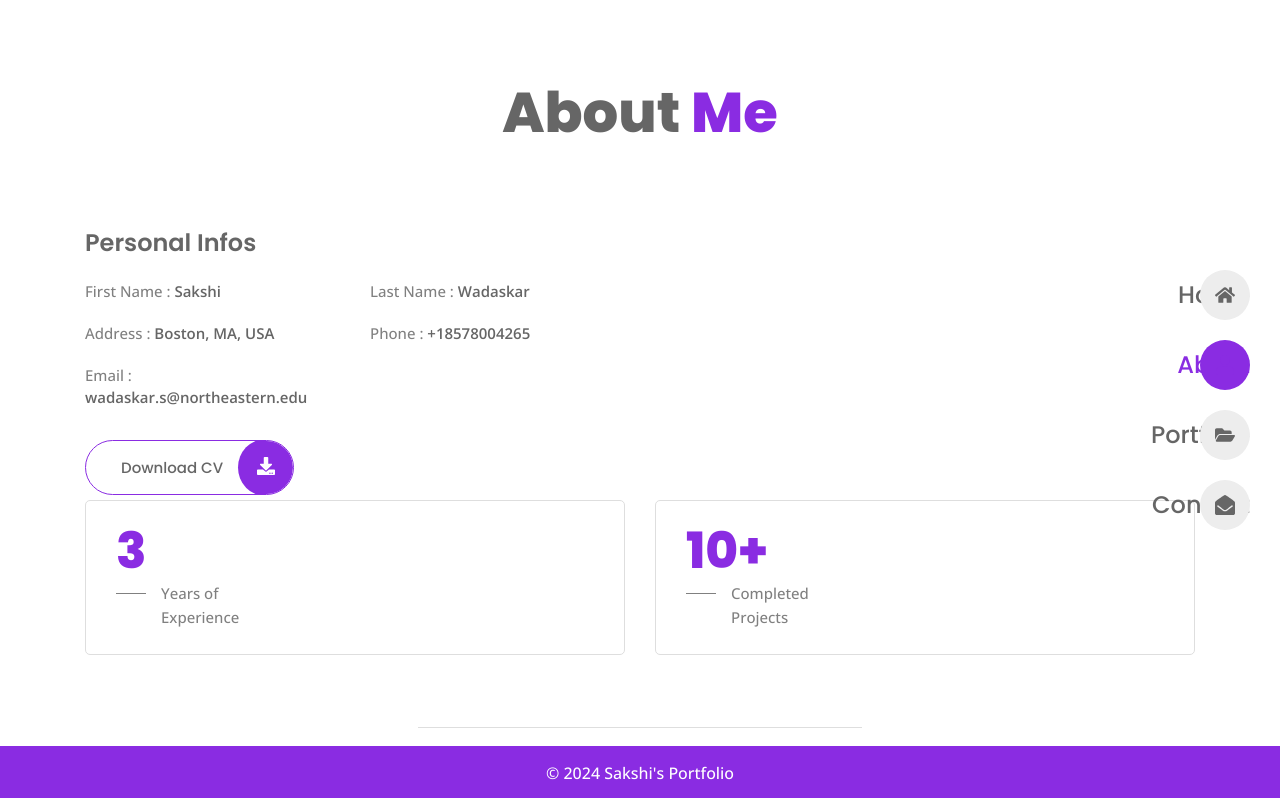
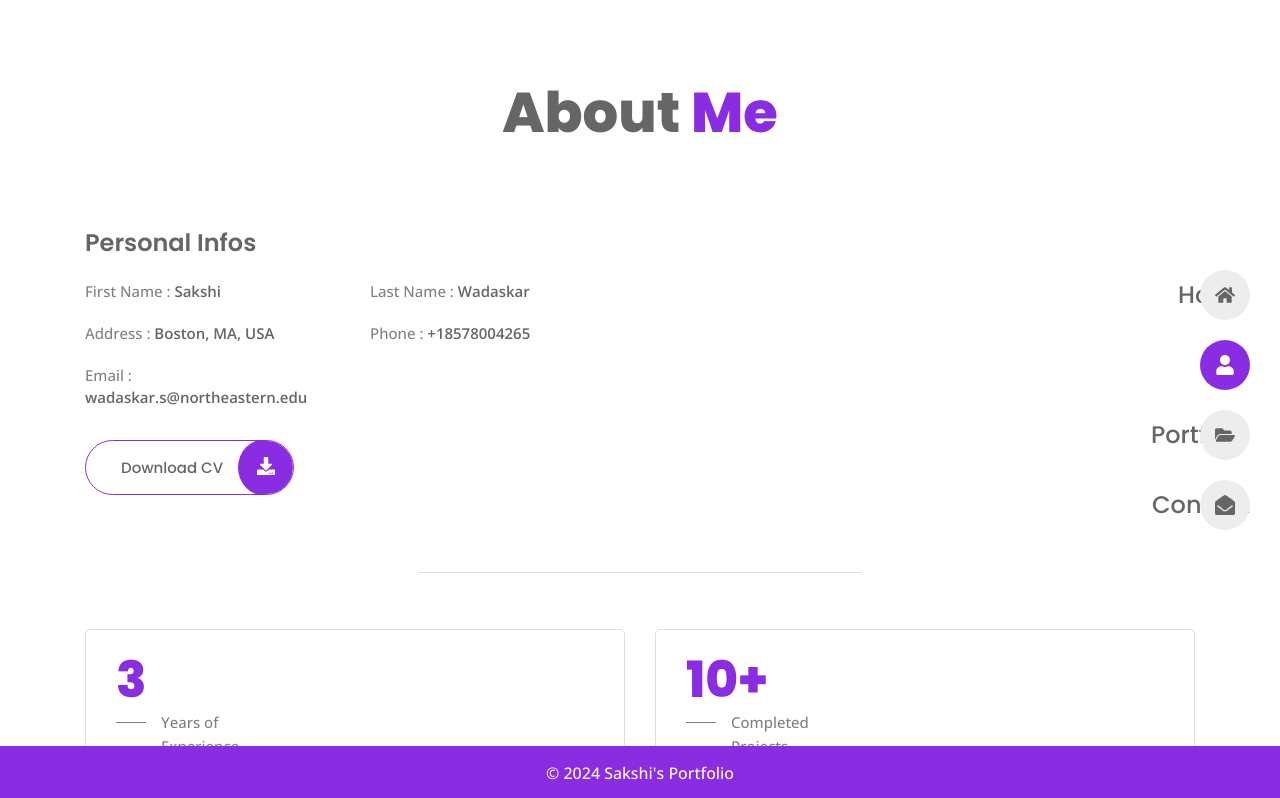
Before and after one commit to sakshiwadaskar/portfolio-website, a React (Vite) app: page /about in a window 1280 px wide. Shown: the top 798 px of the page. Built offline with nearby package versions, Linux system fonts and the light colour scheme.

Commit message:
Fixed few styling bugs.

```diff
--- a/src/components/navbar.css
+++ b/src/components/navbar.css
@@ -31,7 +31,7 @@
 
 .active-nav .nav__icon,
 .active-nav .nav__name {
-    color: var(--first-color);
+    color: var(--text-white);
     visibility: visible;
 }
 
--- a/src/pages/about/About.jsx
+++ b/src/pages/about/About.jsx
@@ -33,6 +33,8 @@ const About = () => {
                         </a>
                     </div>
                 </div>
+
+                <div className={"separator"}></div>
 
                 <div className={"stats grid"}>
                     <Stats/>
--- a/src/pages/about/about.css
+++ b/src/pages/about/about.css
@@ -7,6 +7,10 @@
 }
 
 .info__list {
+    grid-template-columns: repeat(2, 1fr);
+    align-items: center;
+    flex-wrap: wrap; /* Allow items to wrap to the next row */
+    justify-content: center; /* Center items horizontally */
     row-gap: 20px;
     margin-bottom: 32px;
 }
```
